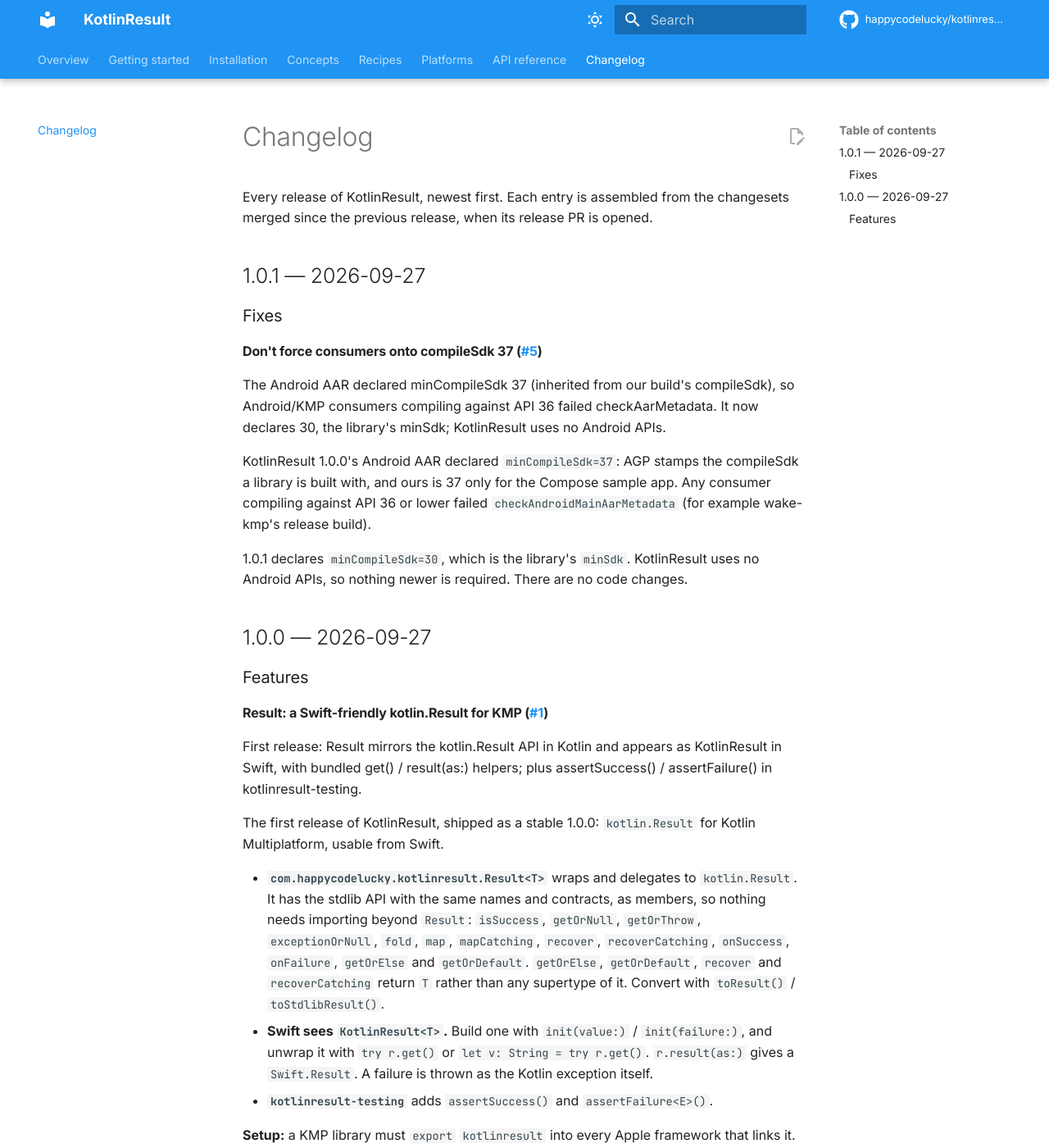
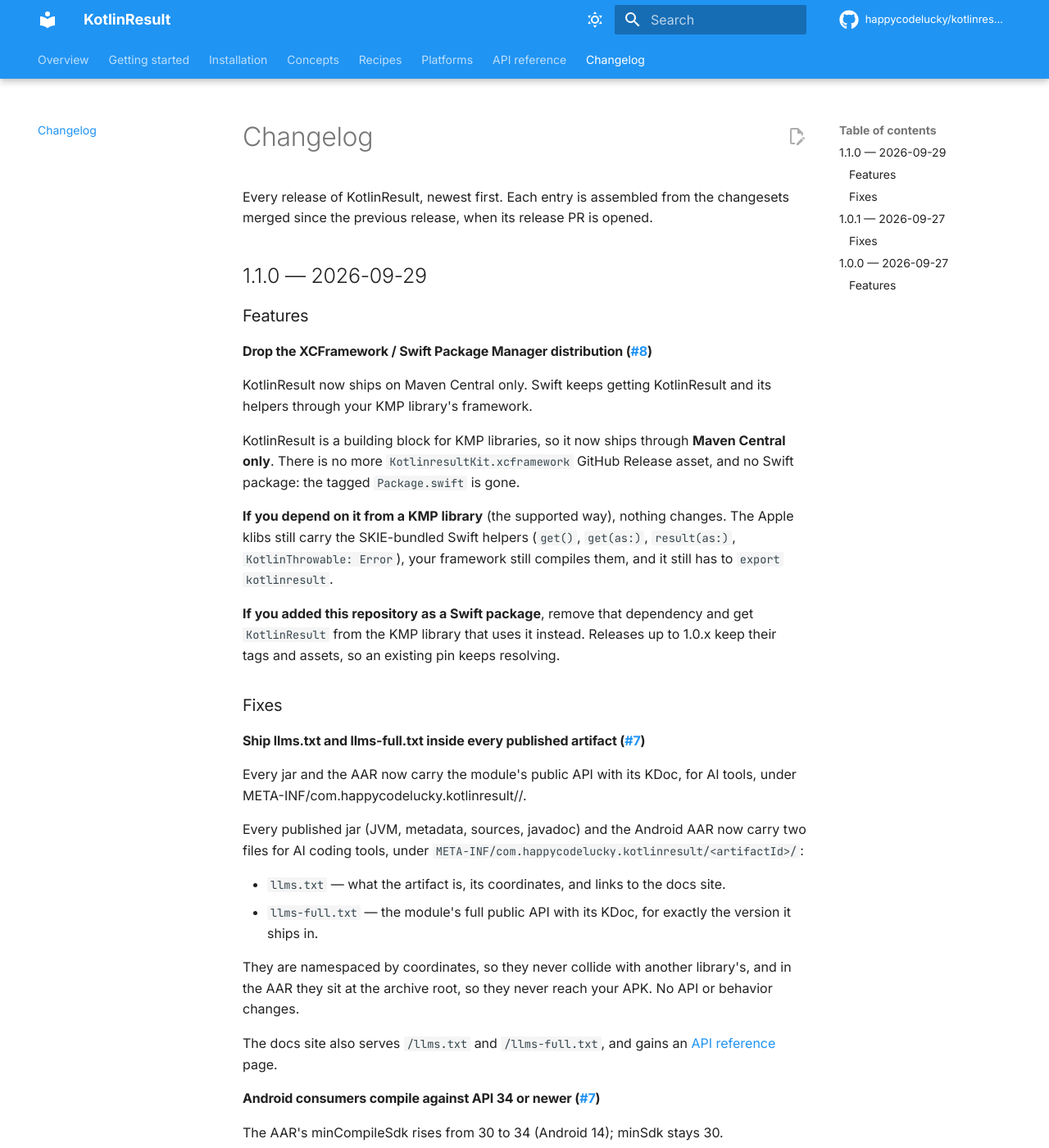
Before and after one commit to happycodelucky/kotlinresult-kmp, an MkDocs documentation site: the page built from docs/changelog.md, in a window 1280 px wide and 1400 px high. Shown: the whole window at 82% size. Built offline with MkDocs 1.6.1 and Material for MkDocs 9.7.7, drawn with Linux system fonts in a browser that asks for light colours; comment, search, counter and statistics services are not loaded; some of the changed text lies outside the part shown.

Commit message:
Release v1.1.0

```diff
--- a/docs/changelog.md
+++ b/docs/changelog.md
@@ -12,6 +12,41 @@ the changesets merged since the previous release, when its release PR is
 opened.
 
 <!-- changesets: the Release PR workflow inserts each new release below this line. Keep it. -->
+
+## 1.1.0 — 2026-09-29
+
+### Features
+
+#### Drop the XCFramework / Swift Package Manager distribution ([#8](https://github.com/happycodelucky/kotlinresult-kmp/pull/8))
+
+KotlinResult now ships on Maven Central only. Swift keeps getting KotlinResult and its helpers through your KMP library's framework.
+
+KotlinResult is a building block for KMP libraries, so it now ships through **Maven Central only**. There is no more `KotlinresultKit.xcframework` GitHub Release asset, and no Swift package: the tagged `Package.swift` is gone.
+
+**If you depend on it from a KMP library** (the supported way), nothing changes. The Apple klibs still carry the SKIE-bundled Swift helpers (`get()`, `get(as:)`, `result(as:)`, `KotlinThrowable: Error`), your framework still compiles them, and it still has to `export` `kotlinresult`.
+
+**If you added this repository as a Swift package**, remove that dependency and get `KotlinResult` from the KMP library that uses it instead. Releases up to 1.0.x keep their tags and assets, so an existing pin keeps resolving.
+
+### Fixes
+
+#### Ship llms.txt and llms-full.txt inside every published artifact ([#7](https://github.com/happycodelucky/kotlinresult-kmp/pull/7))
+
+Every jar and the AAR now carry the module's public API with its KDoc, for AI tools, under META-INF/com.happycodelucky.kotlinresult/<artifactId>/.
+
+Every published jar (JVM, metadata, sources, javadoc) and the Android AAR now carry two files for AI coding tools, under `META-INF/com.happycodelucky.kotlinresult/<artifactId>/`:
+
+- `llms.txt` — what the artifact is, its coordinates, and links to the docs site.
+- `llms-full.txt` — the module's full public API with its KDoc, for exactly the version it ships in.
+
+They are namespaced by coordinates, so they never collide with another library's, and in the AAR they sit at the archive root, so they never reach your APK. No API or behavior changes.
+
+The docs site also serves `/llms.txt` and `/llms-full.txt`, and gains an [API reference](https://happycodelucky.github.io/kotlinresult-kmp/reference/) page.
+
+#### Android consumers compile against API 34 or newer ([#7](https://github.com/happycodelucky/kotlinresult-kmp/pull/7))
+
+The AAR's minCompileSdk rises from 30 to 34 (Android 14); minSdk stays 30.
+
+The Android AAR now declares `minCompileSdk=34` (Android 14), up from 30, so the library can build on newer Android APIs. If your app or library compiles against an older SDK, raise `compileSdk` to 34 or newer. Devices are unaffected: `minSdk` is still 30.
 
 ## 1.0.1 — 2026-09-27
 
```
Also changed, not shown: .changeset/android-min-compile-sdk-34.md (deleted, +0 -7 lines), .changeset/drop-apple-distribution.md (deleted, +0 -11 lines), .changeset/llms-txt.md (deleted, +0 -14 lines), README.md (+2 -2 lines), 1 other file.
